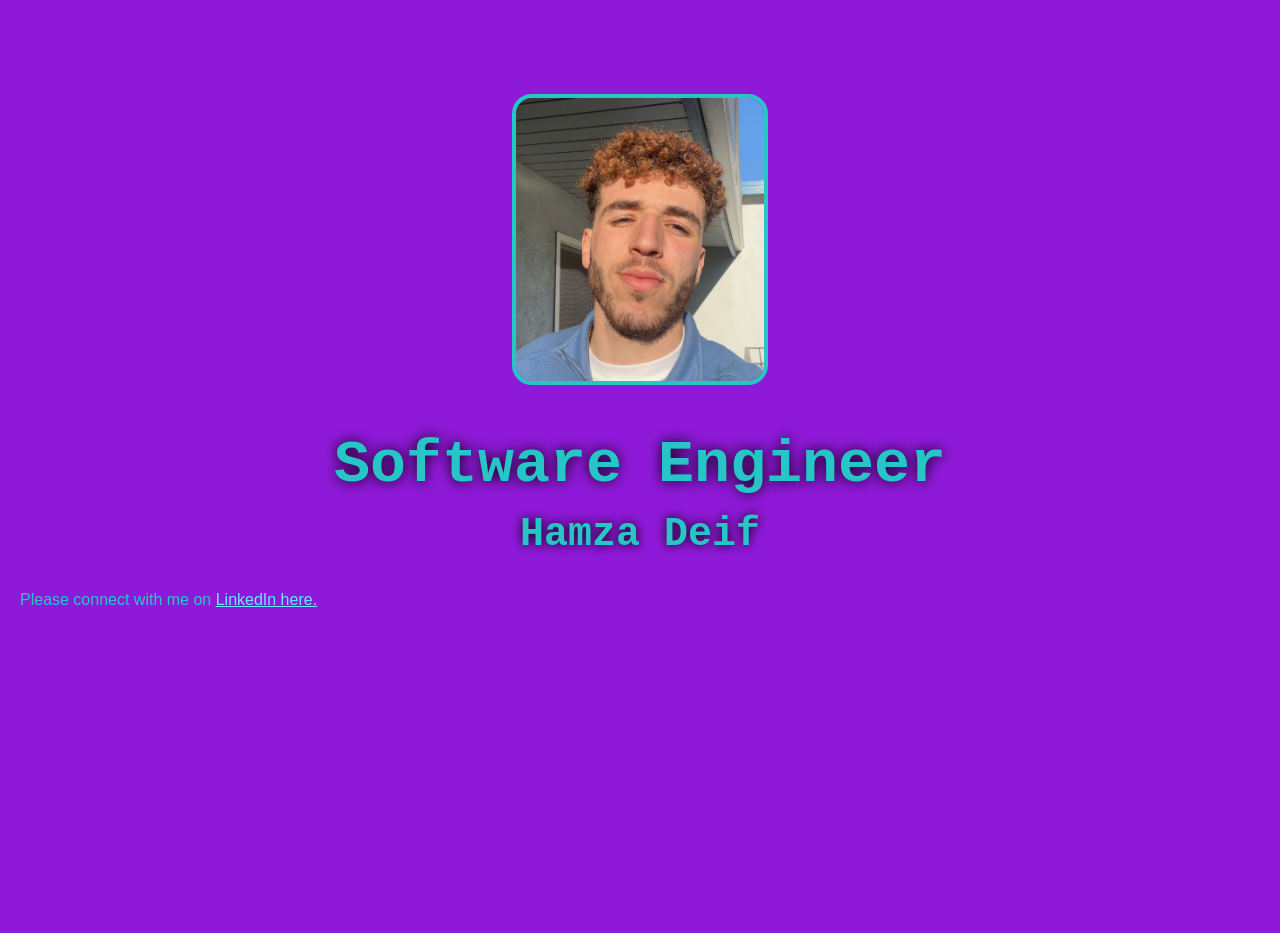
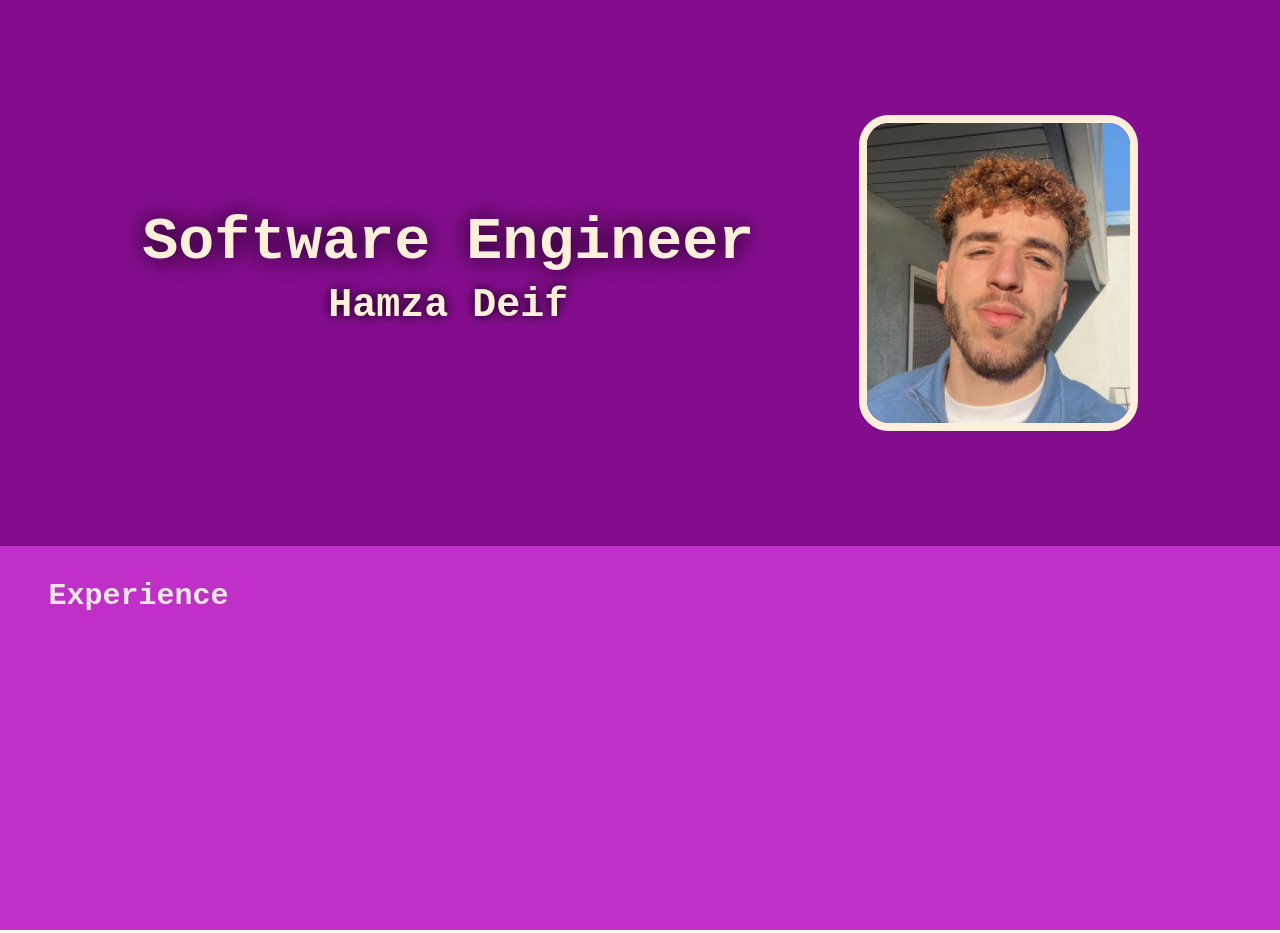
Before and after one commit to hamzadeif/hamza-deif-personal-website, a website built with Vite: page index.html in a window 1280 px wide. Shown: the top 933 px of the page. Before the commit the page ends 800 px from the top, so only its background shows below. Built offline with nearby package versions, Linux system fonts and the light colour scheme; a web font is replaced by a local one.

Commit message:
Changed color scheme, added vibration.

```diff
--- a/index.html
+++ b/index.html
@@ -7,10 +7,16 @@
     </head>
     <body>
         <div class="name-title-pic">
+            <div id="title-name">
+                <h1>Software Engineer</h1>
+                <h2>Hamza Deif</h2>
+            </div>
             <img src="hamza_deif_face.jpg">
-            <h1>Software Engineer</h1>
-            <h2>Hamza Deif</h2>
         </div>
+        <div class="experience">
+            <h3>Experience</h3>
+        </div>
+
         <p>Please connect with me on <a href="https://www.linkedin.com/in/hamzadeif" taget="_blank">LinkedIn here.</a></p>
     </body>
 </html>
--- a/styles.css
+++ b/styles.css
@@ -14,34 +14,34 @@
     --round: 100px;
     --image: var(--soft);
 
-    --background-color: #8f19d8;
+    --background-color: #840d8d;
 
-    --text-color: rgb(39, 198, 198);
+    --text-color: rgb(254, 239, 218);
 
     --light: var(--background);
     --dark: var(--text-color);
 }
 
 
-
-
-body, html {
-    padding: 10px;
+.name-title-pic {
+    padding: 9%;
+    color: var(--text-color);
     background: var(--background-color);
-    color: var(--text-color);
-    font-family: Arial, sans-serif;
-}
-
-.name-title-pic {
+    display: flex;
+    justify-content: center;
     margin: auto;
-    margin-top: 6%;
     text-align: center;
     font-family: 'Courier New';
 }
 
+#title-name {
+    margin-right: 10%;
+    margin-top: 5%;
+}
+
 h1 {
     font-size: 60px;
-    text-shadow: 0px 0px 14px black;
+    text-shadow: 0px 0px 25px black;
     margin-bottom: 0%;
 }
 
@@ -52,15 +52,57 @@ h2 {
 }
 
 img {
-    width: 20%;
-    border-radius: calc(var(--image) * 2);
-    border: 4px solid var(--text-color);
+    width: 25%;
+    border-radius: calc(var(--image) * 3);
+    border: 8px solid var(--text-color);
+    animation: shake 0.3s ease-in-out 5;
+}
+
+@keyframes shake {
+    0% {
+        transform: translate(0px, 0px);
+    }
+    20% {
+        transform: translate(5px, -5px);
+    }
+    40% {
+        transform: translate(5px, 5px);
+    }
+    60% {
+        transform: translate(-5px, 5px);
+    }
+    80% {
+        transform: translate(-5px, -5px);
+    }
+    100% {
+        transform: translate(0px, 0px);
+    }
+}
+
+
+.experience{
+    font-family: 'Courier New';
+    padding: 15%;
+    background-color: #be30c8;
+    color: aquamarine;
+    position: relative; /* make the position of the container relative */
+}
+
+h3 {
+    color: rgb(241, 230, 230);
+    font-size: 30px;
+    font-weight: bold;
+    position: absolute; /* make the position of the h3 element absolute */
+    top: 6%; /* position the top edge of the h3 element at the top edge of the container */
+    left: 3%; /* position the left edge of the h3 element at the left edge of the container */
+    margin: 0; /* remove margin from the h3 element */
+    padding: 10px; /* add some padding to the h3 element */
+}
+
+::placeholder {
+    color: var(--text);
 }
 
 a {
     color: rgb(100, 234, 255);
 }
-
-::placeholder {
-    color: var(--text);
-}
```
